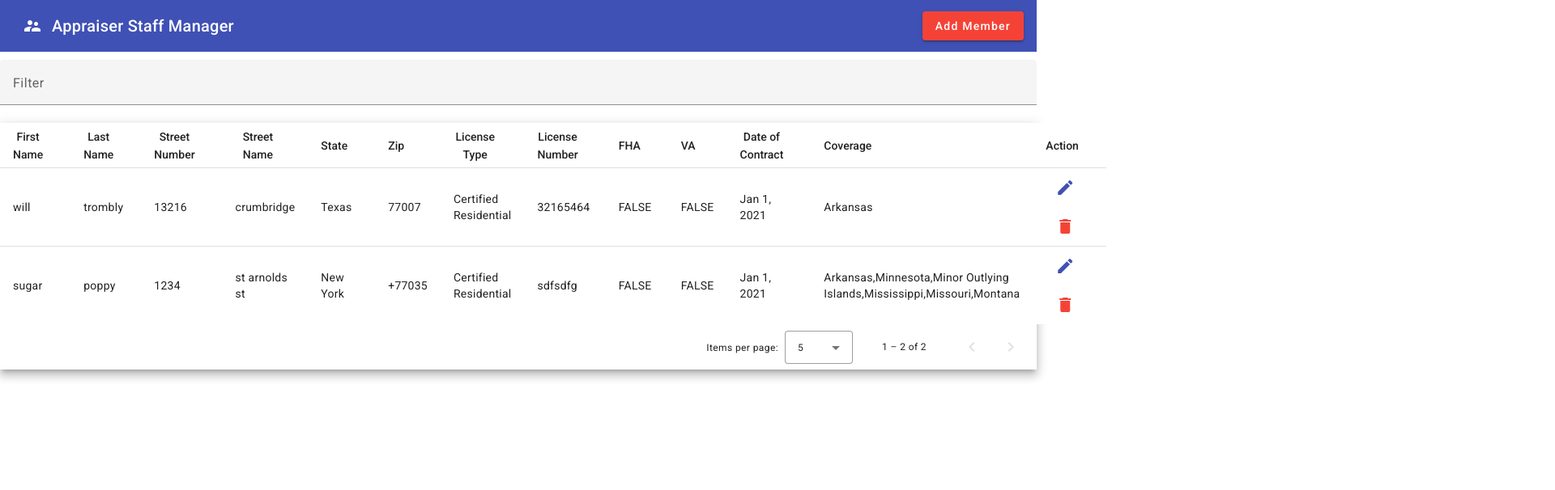
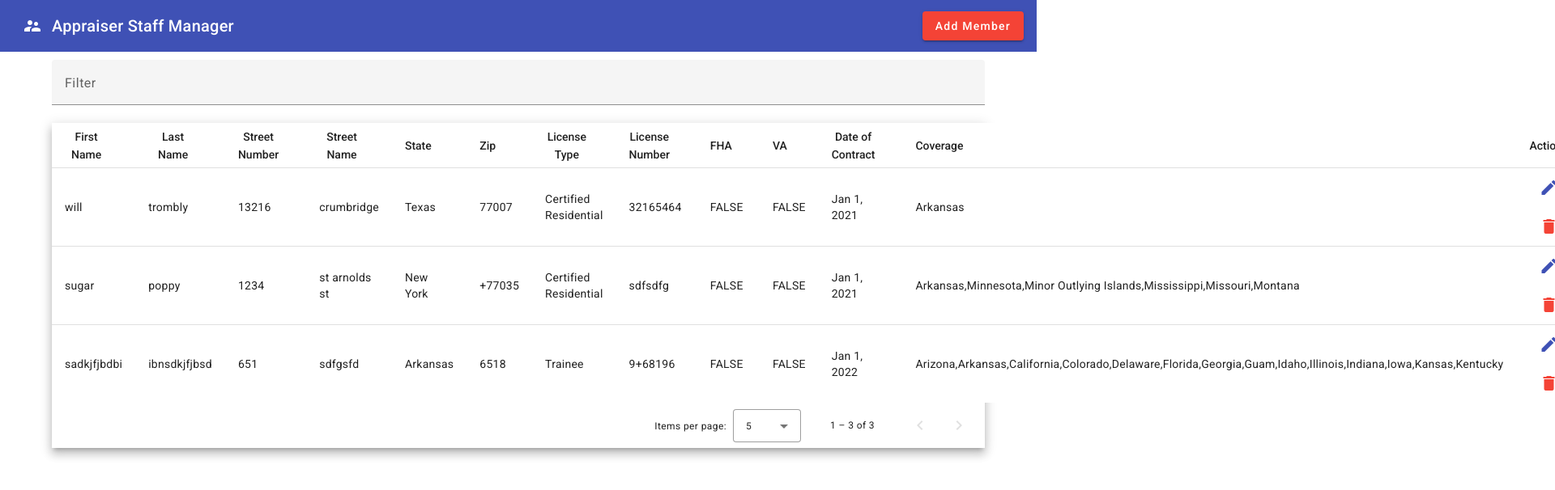
Before and after one commit to wtrombly/AppraisersStaffManagementCrud, an Angular app: page / in a window 1280 px wide. Shown: the top 606 px of the page at 81% size, 1920 px wide, since content can reach past the window. Built offline with nearby package versions, Linux system fonts and the light colour scheme; data requests are answered from the project's data file.

Commit message:
changed css to 90% for main datatable

```diff
--- a/db.json
+++ b/db.json
@@ -46,6 +46,40 @@
         "Montana"
       ],
       "id": 2
+    },
+    {
+      "firstName": "sadkjfjbdbi",
+      "lastName": "ibnsdkjfjbsd",
+      "streetNumber": "651",
+      "streetName": "sdfgsfd",
+      "state": {
+        "id": 1,
+        "name": "Arkansas",
+        "abbreviation": "AZ"
+      },
+      "zipCode": "6518",
+      "licenseLevel": "Trainee",
+      "licenseNumber": "9+68196",
+      "FHA": "FALSE",
+      "VA": "FALSE",
+      "dataOfPlacement": "2022-01-01T06:00:00.000Z",
+      "stateCoverage": [
+        "Arizona",
+        "Arkansas",
+        "California",
+        "Colorado",
+        "Delaware",
+        "Florida",
+        "Georgia",
+        "Guam",
+        "Idaho",
+        "Illinois",
+        "Indiana",
+        "Iowa",
+        "Kansas",
+        "Kentucky"
+      ],
+      "id": 3
     }
   ],
   "comments": [
--- a/src/app/app.component.scss
+++ b/src/app/app.component.scss
@@ -12,6 +12,6 @@ table {
 }
 
 .container{
-  max-width: fit-content;
+  max-width: 90%;
   margin: 0 auto;
 }
```
